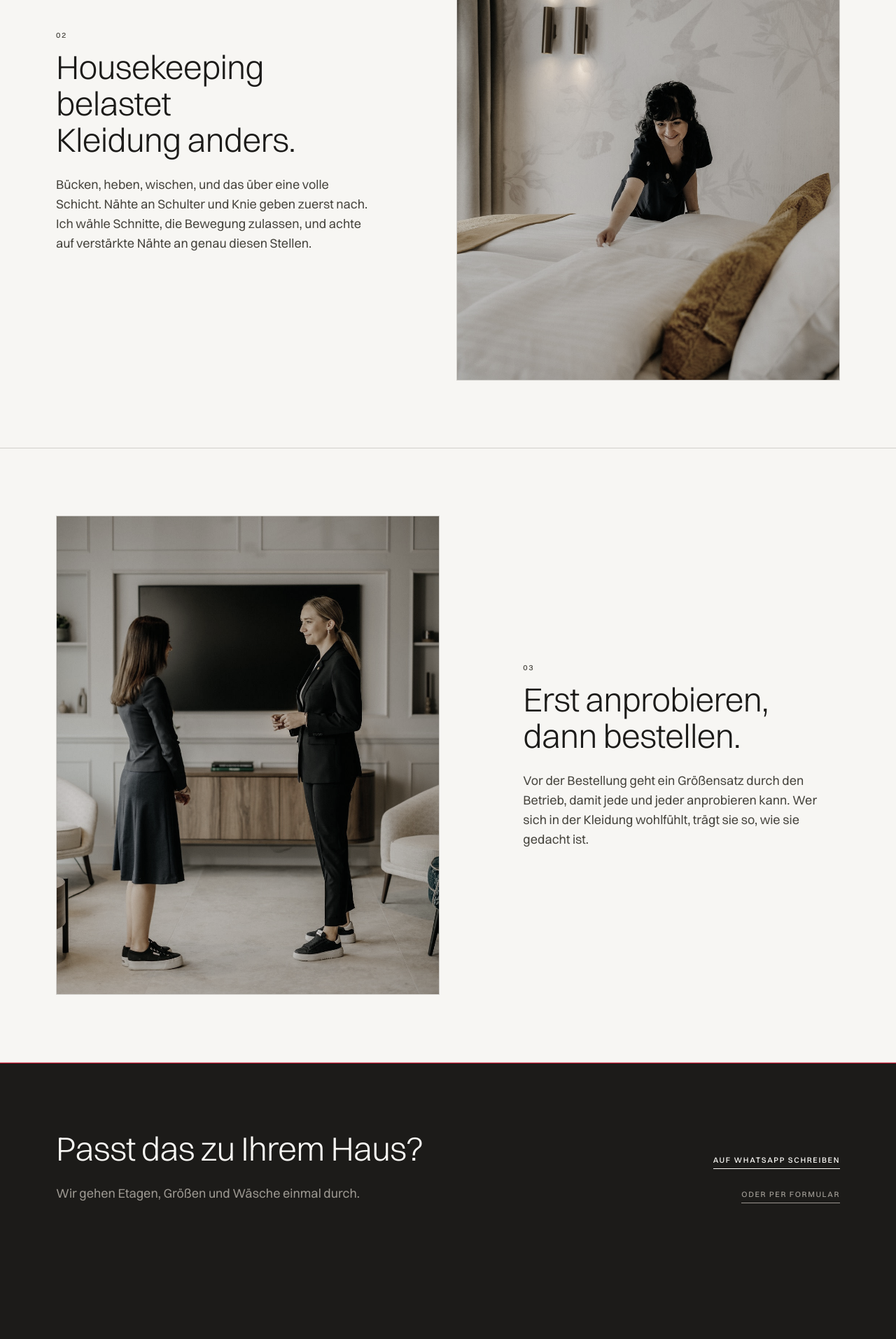
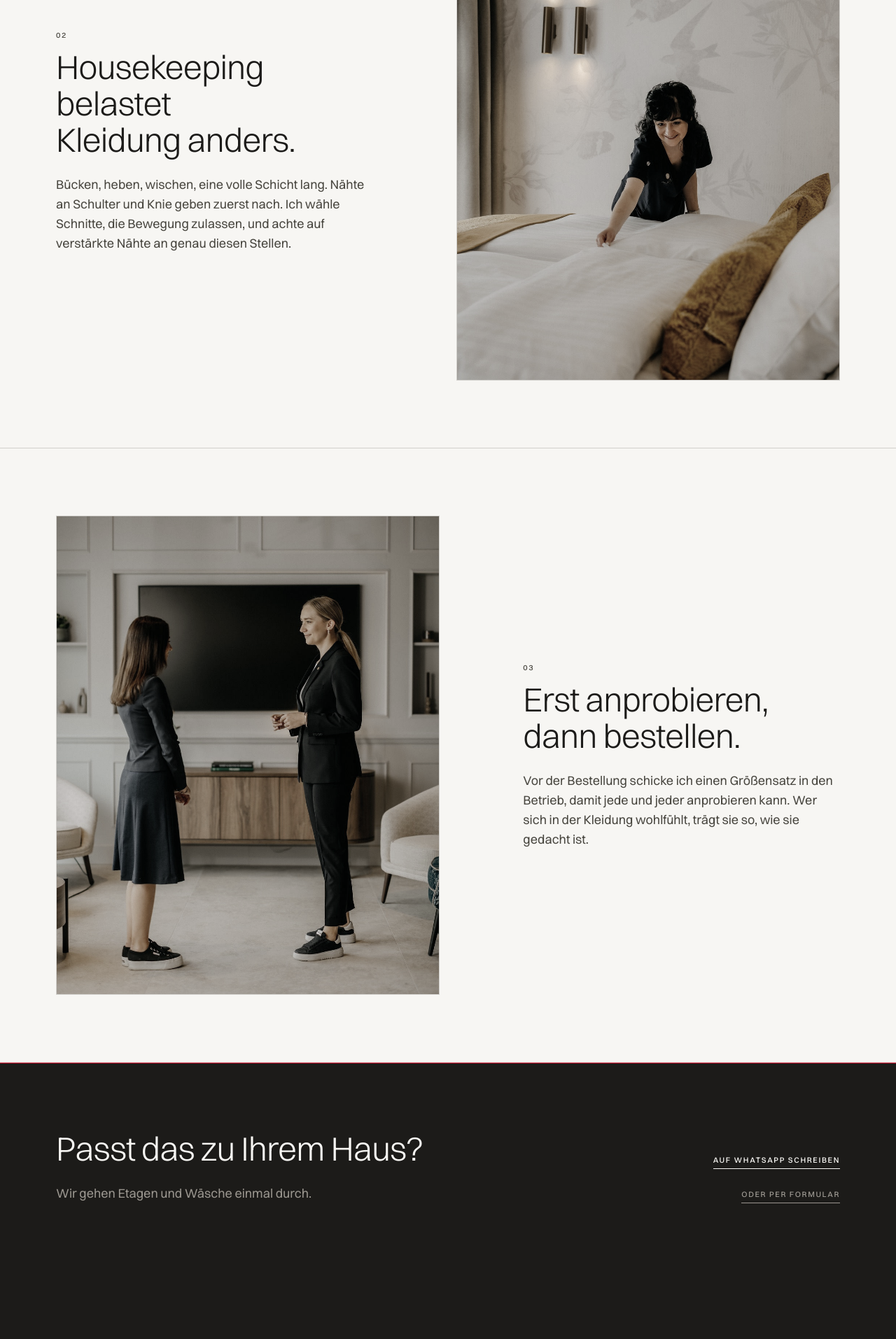
Before and after one commit to HoellerGroup1/Uwe-Overbeck, a Next.js app: page /hotel in a window 1280 px wide. Shown: the part 1337-3251 px from the top of the page at 70% size. Built offline with nearby package versions, Linux system fonts and the light colour scheme.

Commit message:
content: Texte im Zusammenhang geprueft (Ich-Perspektive, Wiederholungen)
Co-Authored-By: Claude Fable 5.1 <noreply@anthropic.com>
Claude-Session: https://claude.ai/code/session_01NhZ2uGLMUAGMXhL4V9nWuR

```diff
--- a/content/inspiration.ts
+++ b/content/inspiration.ts
@@ -75,7 +75,7 @@ export const hotelSeite: InspirationsSeite = {
     },
     {
       headline: "Housekeeping belastet Kleidung anders.",
-      text: "Bücken, heben, wischen, und das über eine volle Schicht. Nähte an Schulter und Knie geben zuerst nach. Ich wähle Schnitte, die Bewegung zulassen, und achte auf verstärkte Nähte an genau diesen Stellen.",
+      text: "Bücken, heben, wischen, eine volle Schicht lang. Nähte an Schulter und Knie geben zuerst nach. Ich wähle Schnitte, die Bewegung zulassen, und achte auf verstärkte Nähte an genau diesen Stellen.",
       bild: {
         src: "/img/hotel/housekeeping-zimmer-herrichten.jpg",
         alt: "Housekeeping-Mitarbeiterin richtet ein Bett im Hotelzimmer her",
@@ -87,7 +87,7 @@ export const hotelSeite: InspirationsSeite = {
     },
     {
       headline: "Erst anprobieren, dann bestellen.",
-      text: "Vor der Bestellung geht ein Größensatz durch den Betrieb, damit jede und jeder anprobieren kann. Wer sich in der Kleidung wohlfühlt, trägt sie so, wie sie gedacht ist.",
+      text: "Vor der Bestellung schicke ich einen Größensatz in den Betrieb, damit jede und jeder anprobieren kann. Wer sich in der Kleidung wohlfühlt, trägt sie so, wie sie gedacht ist.",
       bild: {
         src: "/img/hotel/hotelzimmer-zwei-mitarbeiterinnen.jpg",
         alt: "Zwei Mitarbeiterinnen in dunkler Berufskleidung im Hotelzimmer",
@@ -97,7 +97,7 @@ export const hotelSeite: InspirationsSeite = {
   ],
   abschluss: {
     headline: "Passt das zu Ihrem Haus?",
-    text: "Wir gehen Etagen, Größen und Wäsche einmal durch.",
+    text: "Wir gehen Etagen und Wäsche einmal durch.",
     linkLabel: "Oder per Formular",
     linkHref: "/kontakt",
   },
@@ -160,7 +160,7 @@ export const gastroSeite: InspirationsSeite = {
   ],
   abschluss: {
     headline: "Passt das zu Ihrem Betrieb?",
-    text: "Wir schauen uns Küche, Service und Wäsche gemeinsam an.",
+    text: "Wir schauen uns Küche und Service an, dann die Wäsche.",
     linkLabel: "Oder per Formular",
     linkHref: "/kontakt",
   },
@@ -226,7 +226,7 @@ export const firmenSeite: InspirationsSeite = {
   ],
   abschluss: {
     headline: "Wie läuft das bei Ihnen?",
-    text: "Wir klären Bereiche, Teile und Veredelung.",
+    text: "Wir klären, welche Bereiche was brauchen.",
     linkLabel: "Oder per Formular",
     linkHref: "/kontakt",
   },
--- a/content/kontakt.ts
+++ b/content/kontakt.ts
@@ -24,7 +24,7 @@ export const kontakt = {
   ablaufLabel: "So läuft es",
   bullets: [
     "Ich frage nach Bereichen, Größen und Wäsche.",
-    "Sie zeigen mir, was Ihr Team heute trägt und woran es scheitert.",
+    "Sie sagen mir, woran es bei der aktuellen Kleidung hakt.",
     "Danach bekommen Sie einen Vorschlag. Entscheiden können Sie in Ruhe.",
   ],
 } as const;
@@ -33,7 +33,7 @@ export const formular = {
   /** Das Formular ist der zweite Weg. Die Ueberschrift sagt das. */
   ueberschrift: "Lieber schriftlich?",
   einleitung:
-    "Das Formular kommt als E-Mail bei mir an. Für alle, die Anfragen gern dokumentiert haben.",
+    "Das Formular kommt als E-Mail bei mir an, und ich antworte persönlich.",
   felder: {
     name: { label: "Name", pflicht: true },
     betrieb: { label: "Betrieb", pflicht: true },
--- a/content/landing.ts
+++ b/content/landing.ts
@@ -39,7 +39,7 @@ export const about = {
   label: "Zur Person",
   headline: "Ich sehe mir erst den Betrieb an, dann die Kleidung.",
   absaetze: [
-    "Ich arbeite im Vertrieb für Berufskleidung, für Hotels, Gastronomie und Firmen. Bevor ich etwas vorschlage, will ich wissen, wie Sie arbeiten: wie oft Ihre Wäscherei läuft und wer sich in der aktuellen Kleidung nicht wohlfühlt.",
+    "Ich verkaufe Berufskleidung an Hotels, Gastronomie und Firmen. Bevor ich etwas vorschlage, will ich wissen, wie Sie arbeiten: wie oft Ihre Wäscherei läuft und wer sich in der aktuellen Kleidung nicht wohlfühlt.",
     "Meistens reichen wenige Teile, die zum Betrieb passen und die Wäscherei überstehen. Eine ganze Kollektion braucht kaum ein Betrieb.",
   ],
   signatur: "Uwe Overbeck",
@@ -155,7 +155,7 @@ export const katalog = {
 
 export const ctaBand = {
   headline: "Reden wir über Ihren Betrieb.",
-  text: "Rufen Sie an oder schreiben Sie mir. Danach wissen Sie, ob es passt.",
+  text: "Schreiben Sie mir auf WhatsApp oder rufen Sie an. Danach wissen Sie, ob es passt.",
   linkLabel: "Oder per Formular",
   linkHref: "/kontakt",
 } as const;
```
